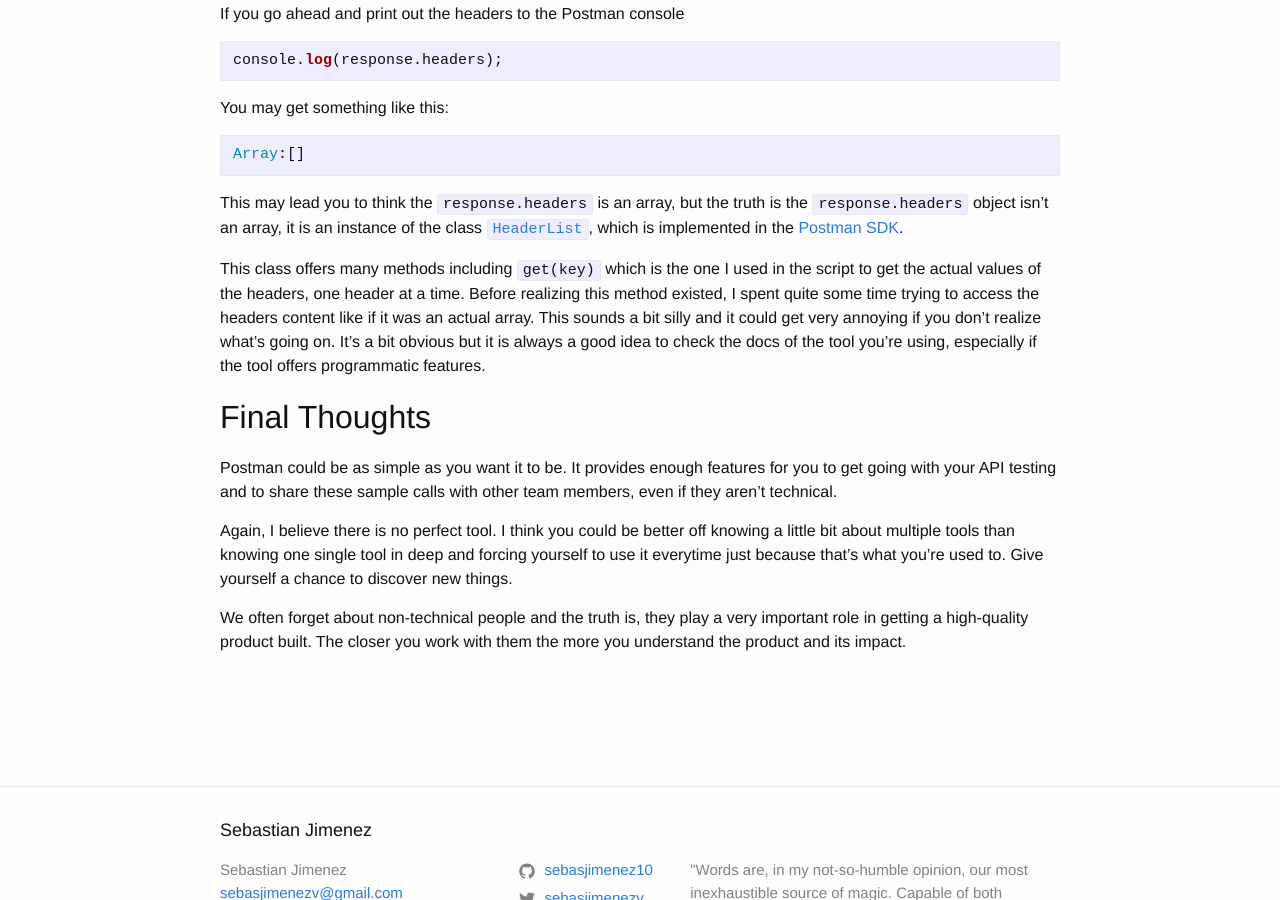
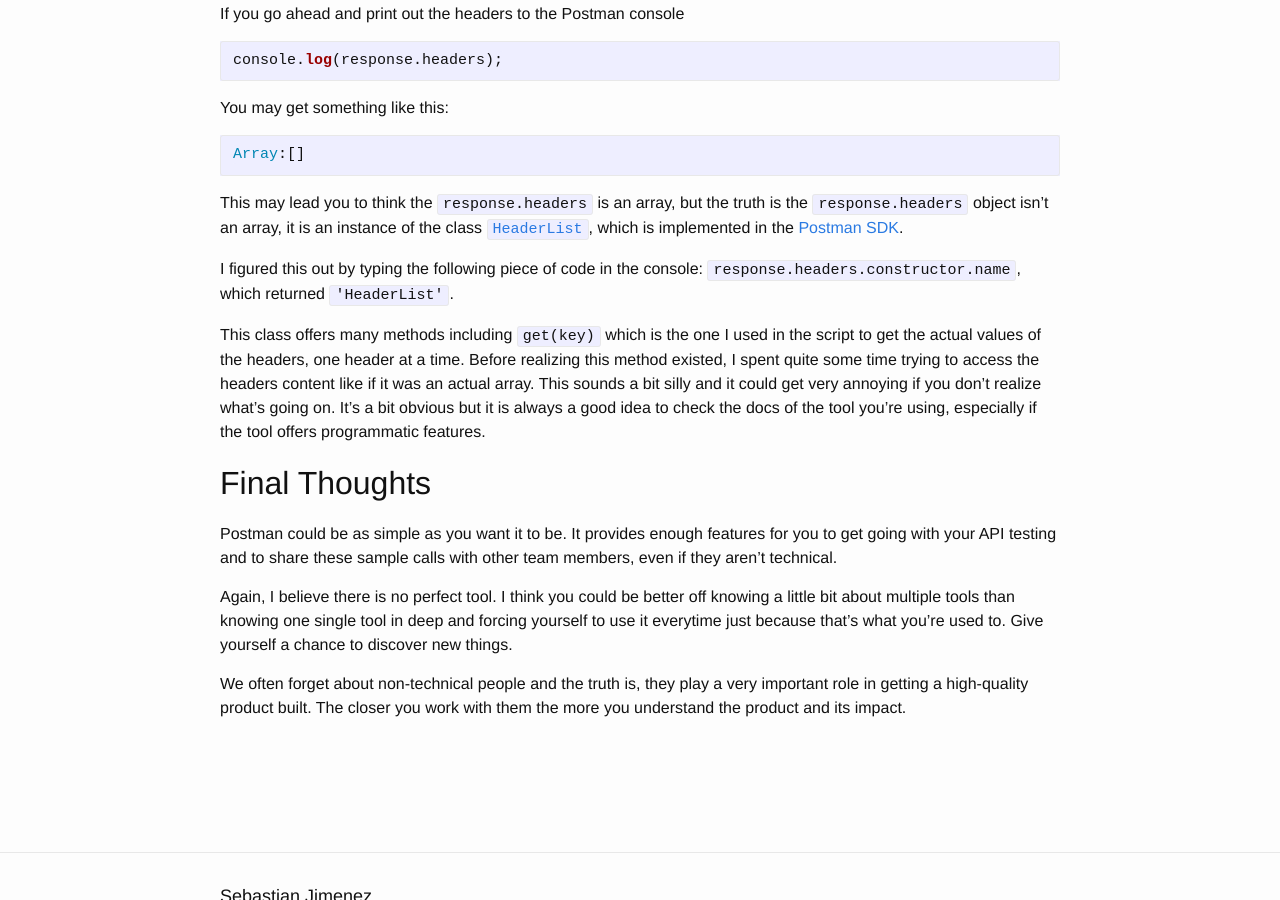
Before and after one commit to sebasjimenez10/sebasjimenez10.github.io, a Jekyll site: the page built from _posts/2017-11-29-working-with-post-man-pre-request-scripts.markdown, in a window 1280 px wide and 900 px high, scrolled down 2486 px. Built offline with Jekyll 4.4.1, drawn with Linux system fonts in a browser that asks for light colours; comment, search, counter and statistics services are not loaded.

Commit message:
Editing postman article

```diff
--- a/_posts/2017-11-29-working-with-post-man-pre-request-scripts.markdown
+++ b/_posts/2017-11-29-working-with-post-man-pre-request-scripts.markdown
@@ -89,6 +89,8 @@ Array:[]
 
 This may lead you to think the `response.headers` is an array, but the truth is the `response.headers` object isn't an array, it is an instance of the class [`HeaderList`](http://www.postmanlabs.com/postman-collection/HeaderList.html), which is implemented in the [Postman SDK](http://www.postmanlabs.com/postman-collection/index.html).
 
+I figured this out by typing the following piece of code in the console: `response.headers.constructor.name`, which returned `'HeaderList'`.
+
 This class offers many methods including `get(key)` which is the one I used in the script to get the actual values of the headers, one header at a time. Before realizing this method existed, I spent quite some time trying to access the headers content like if it was an actual array. This sounds a bit silly and it could get very annoying if you don't realize what's going on. It's a bit obvious but it is always a good idea to check the docs of the tool you're using, especially if the tool offers programmatic features.
 
 
--- a/docs/feed.xml
+++ b/docs/feed.xml
@@ -76,6 +76,8 @@
 
 &lt;p&gt;This may lead you to think the &lt;code class=&quot;highlighter-rouge&quot;&gt;response.headers&lt;/code&gt; is an array, but the truth is the &lt;code class=&quot;highlighter-rouge&quot;&gt;response.headers&lt;/code&gt; object isn’t an array, it is an instance of the class &lt;a href=&quot;http://www.postmanlabs.com/postman-collection/HeaderList.html&quot;&gt;&lt;code class=&quot;highlighter-rouge&quot;&gt;HeaderList&lt;/code&gt;&lt;/a&gt;, which is implemented in the &lt;a href=&quot;http://www.postmanlabs.com/postman-collection/index.html&quot;&gt;Postman SDK&lt;/a&gt;.&lt;/p&gt;
 
+&lt;p&gt;I figured this out by typing the following piece of code in the console: &lt;code class=&quot;highlighter-rouge&quot;&gt;response.headers.constructor.name&lt;/code&gt;, which returned &lt;code class=&quot;highlighter-rouge&quot;&gt;'HeaderList'&lt;/code&gt;.&lt;/p&gt;
+
 &lt;p&gt;This class offers many methods including &lt;code class=&quot;highlighter-rouge&quot;&gt;get(key)&lt;/code&gt; which is the one I used in the script to get the actual values of the headers, one header at a time. Before realizing this method existed, I spent quite some time trying to access the headers content like if it was an actual array. This sounds a bit silly and it could get very annoying if you don’t realize what’s going on. It’s a bit obvious but it is always a good idea to check the docs of the tool you’re using, especially if the tool offers programmatic features.&lt;/p&gt;
 
 &lt;h2 id=&quot;final-thoughts&quot;&gt;Final Thoughts&lt;/h2&gt;
--- a/docs/javascript/api/postman/2017/11/27/working-with-post-man-pre-request-scripts.html
+++ b/docs/javascript/api/postman/2017/11/27/working-with-post-man-pre-request-scripts.html
@@ -181,6 +181,8 @@
 
 <p>This may lead you to think the <code class="highlighter-rouge">response.headers</code> is an array, but the truth is the <code class="highlighter-rouge">response.headers</code> object isn’t an array, it is an instance of the class <a href="http://www.postmanlabs.com/postman-collection/HeaderList.html"><code class="highlighter-rouge">HeaderList</code></a>, which is implemented in the <a href="http://www.postmanlabs.com/postman-collection/index.html">Postman SDK</a>.</p>
 
+<p>I figured this out by typing the following piece of code in the console: <code class="highlighter-rouge">response.headers.constructor.name</code>, which returned <code class="highlighter-rouge">'HeaderList'</code>.</p>
+
 <p>This class offers many methods including <code class="highlighter-rouge">get(key)</code> which is the one I used in the script to get the actual values of the headers, one header at a time. Before realizing this method existed, I spent quite some time trying to access the headers content like if it was an actual array. This sounds a bit silly and it could get very annoying if you don’t realize what’s going on. It’s a bit obvious but it is always a good idea to check the docs of the tool you’re using, especially if the tool offers programmatic features.</p>
 
 <h2 id="final-thoughts">Final Thoughts</h2>
```
Also changed, not shown: other parts of docs/feed.xml (+1 -1 lines).
